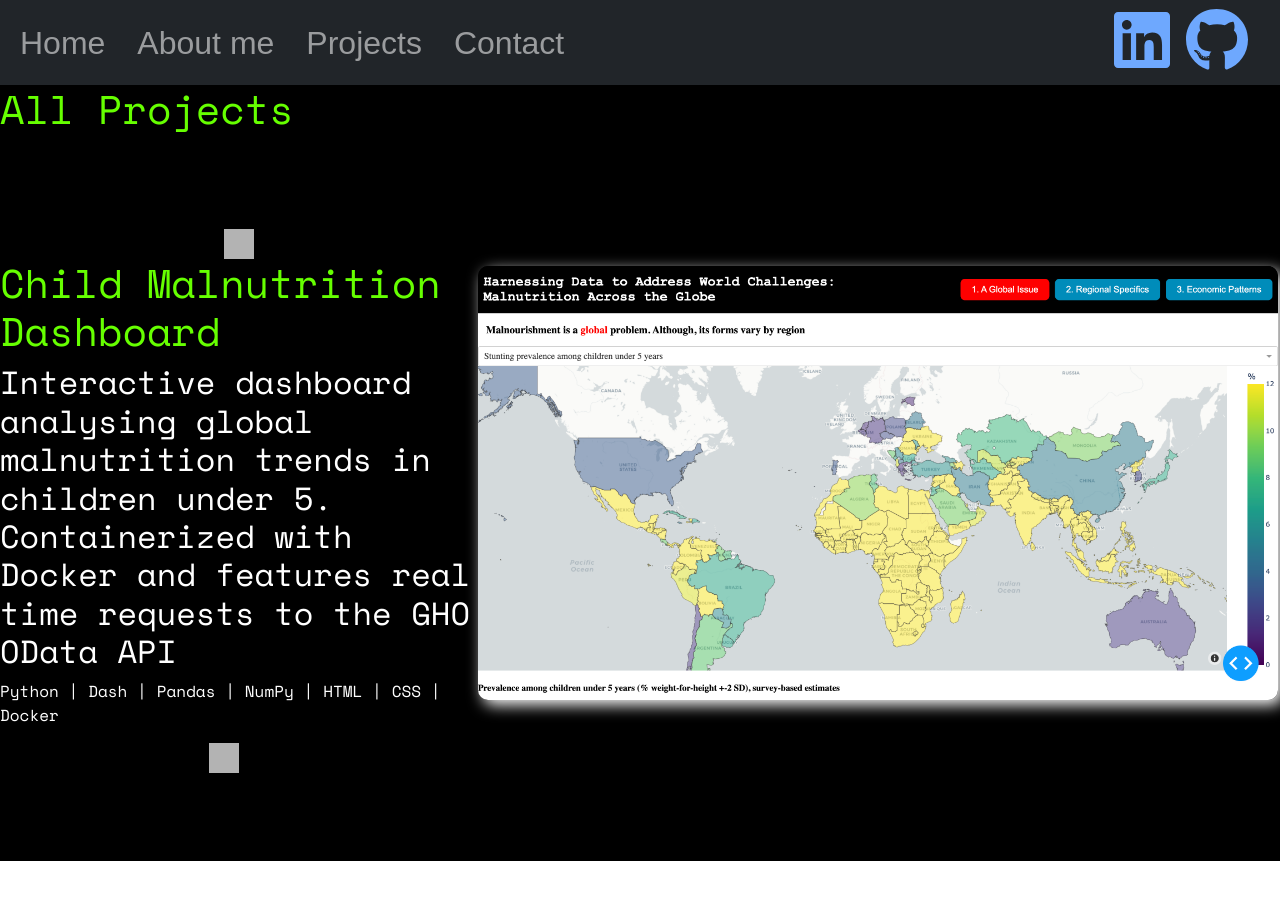
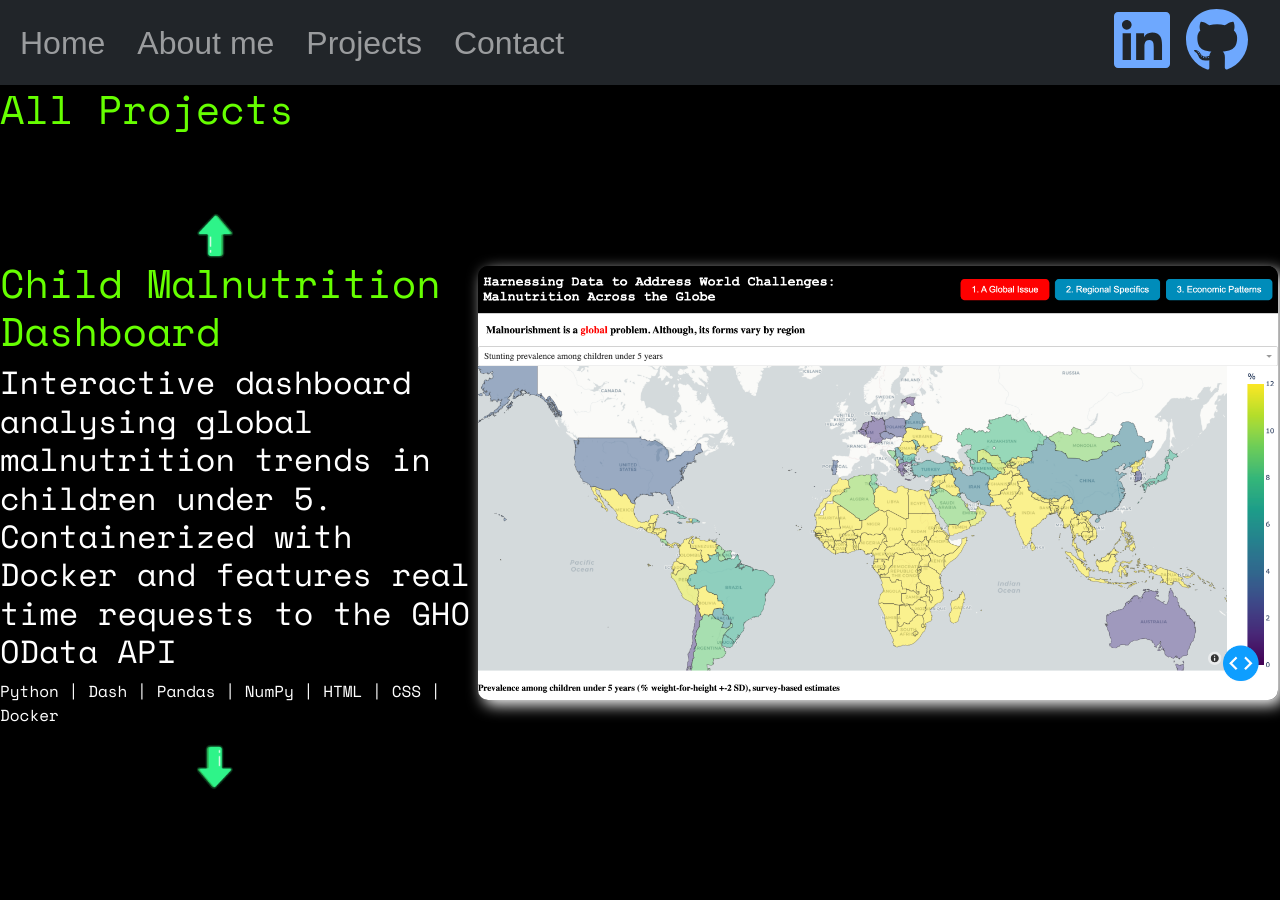
Before and after one commit to Beatles-without-tea/portfolio2, a React (Create React App) app in the folder portfolio-frontend/: page /projects in a window 1280 px wide. Shown: the top 900 px of the page. Before the commit the page ends 861 px from the top, so only its background shows below. Built offline with nearby package versions, Linux system fonts and the light colour scheme.

Commit message:
worked on arrow formatting

```diff
--- a/portfolio-frontend/src/NavbarStyles.css
+++ b/portfolio-frontend/src/NavbarStyles.css
@@ -1,6 +1,7 @@
 .navbar {
     font-size: 2rem;
     justify-content: space-between;
+    /* padding-bottom: 30px; */
 
 }
 
--- a/portfolio-frontend/src/Projects.css
+++ b/portfolio-frontend/src/Projects.css
@@ -1,17 +1,24 @@
-.projectpage {
+.projectPage {
     background-color: black;
     color: white;
-    /* height: 200vh; */
-    display: block;
+    height: 110vh;
+    /* display: flex;
     align-items: center;
-    justify-content: center;
+    justify-content: center; */
     margin:0px;
+    /* position:relative; */
+    /* margin-bottom:100%; */
+    margin-top: auto;
+    min-height: 100vh;
+    overflow: hidden;
 }
+
+
 
 .project {
     background-color: black;
     color: white;
-    height: 90vh;
+    min-height: 90vh;
     display: flex;
     align-items: center;
     justify-content: center;
@@ -21,7 +28,9 @@
 .projectText{
     display: block;
     font-family: 'Space Mono', monospace;
+
 }
+
 
 .projectImage{
     box-shadow: 5px 5px 15px rgba(255, 255, 255, 1);
@@ -66,25 +75,35 @@
 
  .arrow {
     position: relative;
-    width: 30px;
-    height: 30px;
-    background-color: white;
-    color: #fff;
-    display: flex;
-    align-items: center;
-    justify-content: center;
-    cursor: pointer;
-    opacity: 0.7;
+    width: 10%;
+    /* display: flex; */
+    /* align-items: center;
+    justify-content: center; */
+    transition: transform 0.1s ease;
+
 }
+
 
 .arrow.top {
     top: 50%;
-    left: 50%;
-    transform: translateX(-50%);
+    left: 45%;
+    transform: translateX(-50%) rotate(270deg);
+}
+
+.arrow.top.active {
+    top: 50%;
+    left: 45%;
+    transform: translateX(-50%) rotate(270deg) scale(0.9);
 }
 
 .arrow.bottom {
     bottom: 20%;
     left: 0%;
-    transform: translateX(-50%);
+    transform: translateX(-50%) rotate(90deg);
 }
+
+.arrow.bottom.active {
+    bottom: 20%;
+    left: 0%;
+    transform: translateX(-50%) rotate(90deg) scale(0.9);
+}
--- a/portfolio-frontend/src/components/Projects.js
+++ b/portfolio-frontend/src/components/Projects.js
@@ -3,21 +3,50 @@ import '../Projects.css';
 
 
 
-// export default RotatingImage;
 
 function Project ({title, subtitle, imgSource, imgSize, tools, projectLink,  onTopArrowClick, onBottomArrowClick}){
+    const [isTopArrowActive, setIsTopArrowActive] = useState(false);
+    const [isBottomArrowActive, setIsBottomArrowActive] = useState(false);
+
+
+    const handleArrowClick = (arrow, callback) => {
+        if (arrow === "top") {
+            setIsTopArrowActive(true);
+            setTimeout(() => setIsTopArrowActive(false), 100);
+        } else if (arrow === "bottom") {
+            setIsBottomArrowActive(true);
+            setTimeout(() => setIsBottomArrowActive(false), 100);
+        }
+        callback();
+    };
+
+
+
     return (
         <div className='project'>
 
             <div className='projectText'>
-            <div className="arrow top" onClick={onTopArrowClick}>&uarr;</div>
+
+
+                <img
+                    className={`arrow top ${isTopArrowActive ? 'active' : ''}`}
+                    onClick={() => handleArrowClick("top",onTopArrowClick)}
+                    src="images/arrow.png"
+                    alt="Navigate to Previous"
+                />
 
                 <h1 style={{color:'#66FF00'}} >{title}</h1>
                 <h2>{subtitle}</h2>
                 <p>{tools}</p>
                 <div className='projectButton'>
 
-            <div className="arrow bottom" onClick={onBottomArrowClick}>&darr;</div>
+
+                    <img
+                            className={`arrow bottom ${isBottomArrowActive ? 'active' : ''}`}
+                            onClick={() => handleArrowClick("bottom",onBottomArrowClick)}
+                            src="images/arrow.png"
+                            alt="Navigate to Next"
+                        />
 
                 </div>
             </div>
@@ -49,7 +78,23 @@ function Projects() {
         imgSource:'images/original_monte_carlo.png',
         tools:'Python | OOP | Git',
         imgSize:'100vh',
-        projectLink:'https://github.com/Beatles-without-tea/german_whist'}
+        projectLink:'https://github.com/Beatles-without-tea/german_whist'},
+
+
+        {title:"Multi-Armed Bandits",
+        subtitle:'Python implementation of the Multi-Armed Bandits reinforcement learning algorithm ',
+        imgSource:'images/reinforcement.png',
+        tools:'Python | Jupyter Notebooks | MatPlotLib | OOP | Git',
+        imgSize:'100vh',
+        projectLink:'https://github.com/Beatles-without-tea/reinforcement-learning-algorithms/blob/master/multi-armed-bandits.ipynb'},
+
+
+        {title:"ECB Interest Rate Forecasts",
+        subtitle:'Extention of the 2013 paper Forecasting and policy making',
+        imgSource:'images/taylor_rules.png',
+        tools:'Python | Pandas | NumPy | Seaborn | Scipy',
+        imgSize:'100vh',
+        projectLink:'https://github.com/Beatles-without-tea/ECB_forecasting'}
 
     ];
 
@@ -63,68 +108,19 @@ function Projects() {
 
 
     return (
-        <div  className='projectpage' >
+        <div  className='projectPage' >
             <div>
                 <h1 style={{color:'#66FF00'}} className='projectText' >All Projects</h1>
             </div>
             <div>
-                {/* <div className="arrow top" onClick={navigateToPrevious}>&uarr;</div> */}
                 <Project {...projects[currentProjectIndex]}
 
                 onTopArrowClick={navigateToPrevious}
                 onBottomArrowClick={navigateToNext} />
 
-                {/* <div className="arrow bottom" onClick={navigateToNext}>&darr;</div> */}
             </div>
         </div>
         );
 }
 
-function Projects2() {
-    return (
-        <div  className='projectpage' >
-            <div>
-                <h1 style={{color:'#66FF00'}} className='projectText' >All Projects</h1>
-            </div>
-
-
-    <Project title="Child Malnutrition Dashboard"
-        subtitle ='Interactive dashboard analysing global malnutrition trends in children under 5.
-         Containerized with Docker and features real time requests to the GHO OData API'
-        imgSource='images/hunger_dash.png'
-        tools='Python | Dash | Pandas | NumPy | HTML | CSS | Docker'
-        imgSize='100vh'
-
-        projectLink='https://github.com/Beatles-without-tea/hunger-dash'/>
-
-        <Project title="German whist"
-        subtitle ='German Whist card game implemented in Python that utilises the Monte Carlo Tree Search (MCTS) algorithm to simulate an intelligent opponent'
-        imgSource='images/original_monte_carlo.png'
-        tools='Python | OOP | Git'
-        imgSize='100vh'
-        projectLink='https://github.com/Beatles-without-tea/german_whist'/>
-
-
-        <Project title="Multi-Armed Bandits"
-        subtitle='Python implementation of the Multi-Armed Bandits reinforcement learning algorithm '
-        imgSource='images/reinforcement.png'
-        tools='Python | Jupyter Notebooks | MatPlotLib | OOP | Git'
-        imgSize='100vh'
-        projectLink='https://github.com/Beatles-without-tea/reinforcement-learning-algorithms/blob/master/multi-armed-bandits.ipynb'/>
-
-
-<Project title="ECB Interest Rate Forecasts"
-        subtitle ='Extention of the 2013 paper Forecasting and policy making'
-        imgSource='images/taylor_rules.png'
-        tools='Python | Pandas | NumPy | Seaborn | Scipy'
-        imgSize='100vh'
-
-        projectLink='https://github.com/Beatles-without-tea/ECB_forecasting'/>
-
-
-
-        </div>
-    );
-}
-
 export default Projects;
```
Also changed, not shown: portfolio-frontend/public/images/arrow.png (added).
